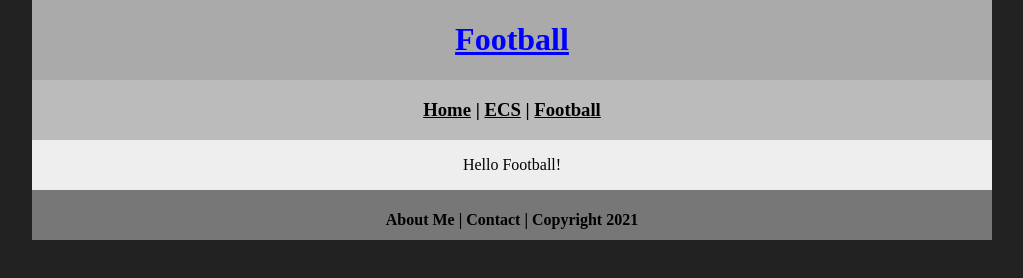
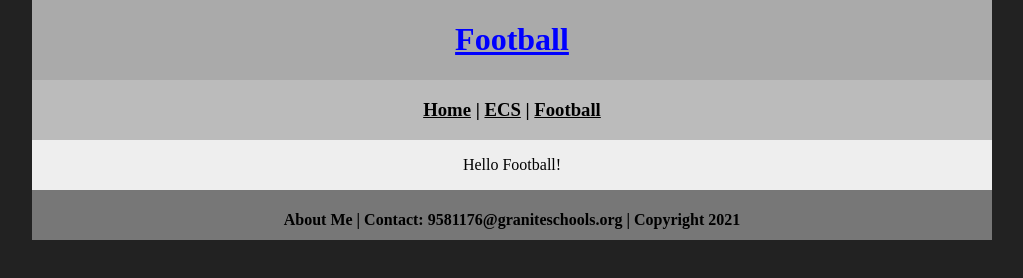
Before and after one commit to wellsleyj/ecsportfolio, a plain HTML site: page football/index.html in a window 1280 px wide. Shown: the whole page, without its empty margins (128-1151 px from the left). Drawn offline with Linux system fonts and the light colour scheme.

Commit message:
Update index.html

```diff
--- a/football/index.html
+++ b/football/index.html
@@ -18,7 +18,7 @@
             <p>Hello Football!</p>
          </div>
          <div class="footer">
-            <h4>About Me | Contact | Copyright 2021</h4>
+            <h4>About Me | Contact: 9581176@graniteschools.org | Copyright 2021</h4>
          </div>
       </div>
    </body>
```
